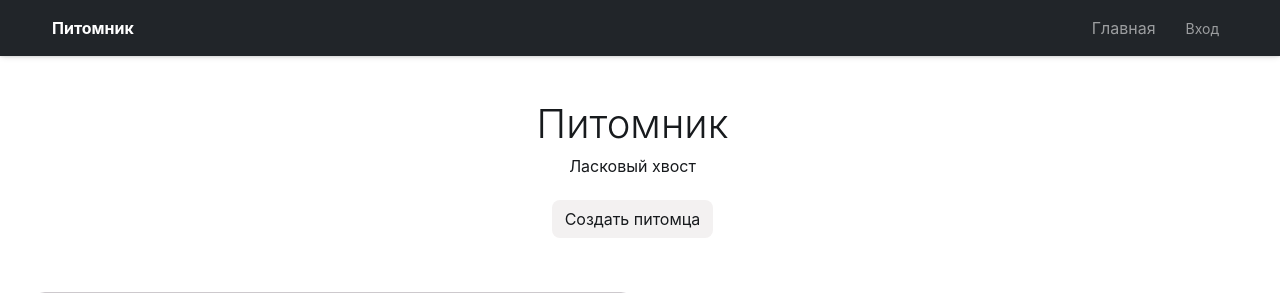
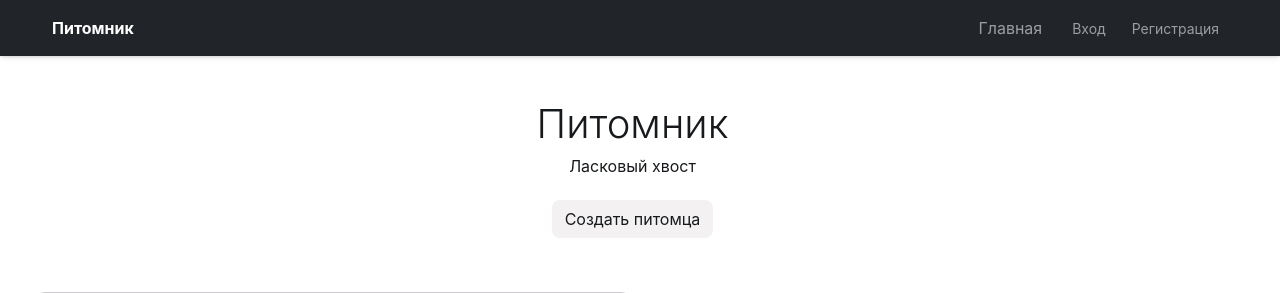
Before and after one commit to konstantin-X-42/27_Django_zadacha_DZ_alternativnay2, a Django app: page /dogs/2/delete/ in a window 1280 px wide. Shown: the top 293 px of the page. Run offline with Django 5.2, Linux system fonts and the light colour scheme; data comes from the database, SQL or seed files in the repository.

Commit message:
сделал кнопку регистрация работает

```diff
--- a/dogs/templates/dogs/base.html
+++ b/dogs/templates/dogs/base.html
@@ -34,6 +34,7 @@
                     </form>
                 {% else %}
                     <a href="{% url 'users:login' %}" class="nav-link btn btn-sm btn-light text-dark px-3">Вход</a>
+                    <a href="{% url 'users:register' %}" class="nav-link btn btn-sm btn-outline-light px-3 text-white">Регистрация</a>
                 {% endif %}
             </div>
         </div>
```
